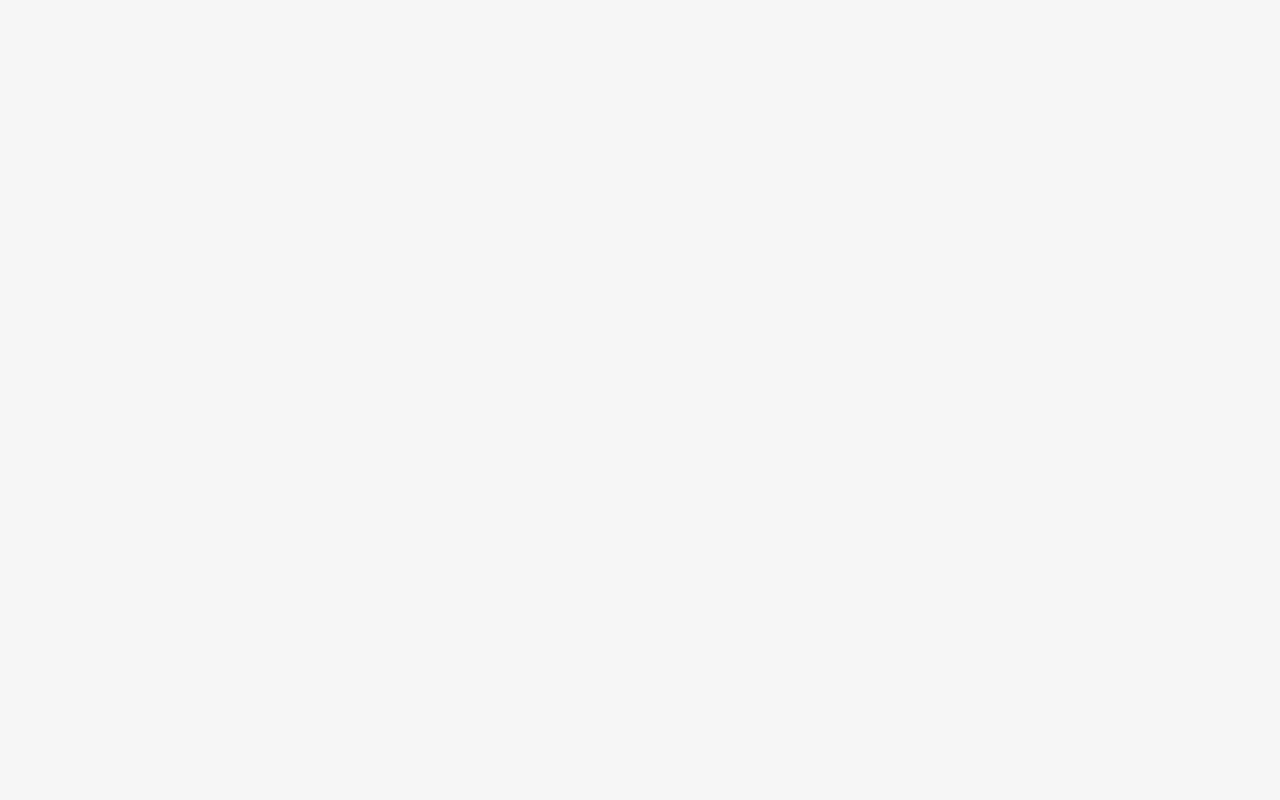
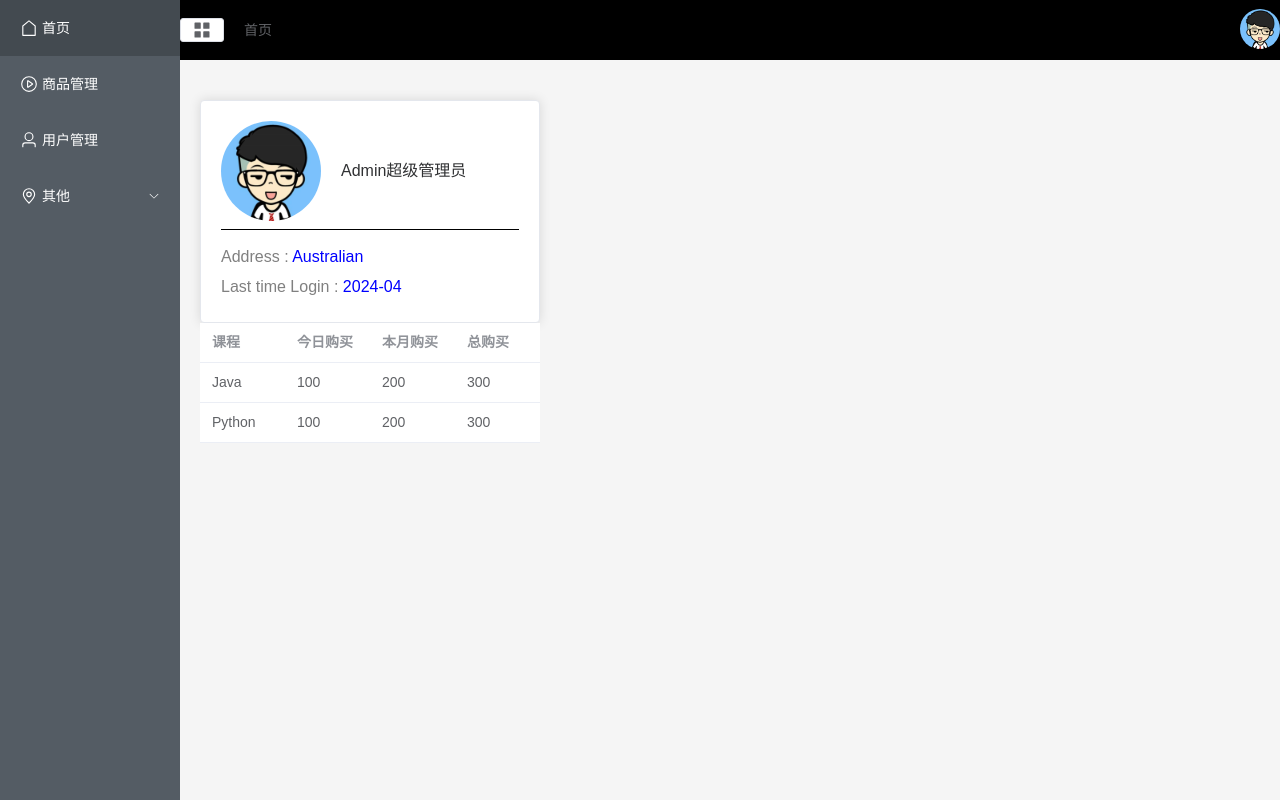
Before and after one commit to lzh12311/FrontEndLearning, a Vue app in the folder vue3通用后台管理/my-app/: page /#/home in a window 1280 px wide. Before the commit this address had no page. Built offline with nearby package versions, Linux system fonts and the light colour scheme.

Commit message:
home table

```diff
--- a/vue3通用后台管理/my-app/package.json
+++ b/vue3通用后台管理/my-app/package.json
@@ -10,8 +10,10 @@
   },
   "dependencies": {
     "@element-plus/icons-vue": "^2.3.1",
+    "axios": "^1.7.2",
     "element-plus": "^2.7.7",
     "less": "^4.2.0",
+    "pinia": "^2.1.7",
     "vue": "^3.4.31",
     "vue-router": "^4.4.0"
   },
--- a/vue3通用后台管理/my-app/src/components/CommonHeader.vue
+++ b/vue3通用后台管理/my-app/src/components/CommonHeader.vue
@@ -1,7 +1,7 @@
 <template>
   <div class="header">
     <div class="l-content">
-      <el-button size="small">
+      <el-button size="small" @click="handleCollapse">
         <component class="icons" :is="menu"></component>
       </el-button>
       <el-breadcrumb separator="/" class="bread">
@@ -27,9 +27,17 @@
 
 <script setup>
 import { ref } from "vue";
+import { useAllDataStore } from "../store";
+
 const menu = ref("menu");
+const store = useAllDataStore();
 const getImageUrl = (user) => {
   return new URL(`../assets/images/${user}.png`, import.meta.url).href;
+};
+
+const handleCollapse = () => {
+  store.state.isCollapse = !store.state.isCollapse;
+  console.log(store.state.isCollapse);
 };
 </script>
 
--- a/vue3通用后台管理/my-app/src/components/CommonSide.vue
+++ b/vue3通用后台管理/my-app/src/components/CommonSide.vue
@@ -1,7 +1,12 @@
 <template>
-  <el-aside width="180px">
-    <el-menu background-color="#545c64" text-color="#fff">
-      <h3>通用后台管理系统</h3>
+  <el-aside :width="width">
+    <el-menu
+      background-color="#545c64"
+      text-color="#fff"
+      :collapse="isCollapse"
+    >
+      <h3 v-show="isCollapse">通用后台管理系统</h3>
+      <h3 v-show="isCollapse">系统</h3>
       <el-menu-item
         v-for="item in noChildren"
         :index="item.path"
@@ -35,7 +40,8 @@
 </template>
 
 <script setup>
-import { ref, computed } from "vue";
+import { ref, computed, onMounted } from "vue";
+import { useAllDataStore } from "../store";
 
 const list = ref([
   {
@@ -81,8 +87,16 @@ const list = ref([
     ],
   },
 ]);
+
+const store = useAllDataStore();
+
+const isCollapse = computed(() => store.state.isCollapse);
 const noChildren = computed(() => list.value.filter((item) => !item.children));
 const hasChildren = computed(() => list.value.filter((item) => item.children));
+const width = computed(() => (store.state.isCollapse ? "64px" : "180px"));
+onMounted(() => {
+  console.log(isCollapse);
+});
 </script>
 
 <style lang="less" scoped>
--- a/vue3通用后台管理/my-app/src/main.js
+++ b/vue3通用后台管理/my-app/src/main.js
@@ -5,9 +5,13 @@ import ElementPlus from "element-plus";
 import "element-plus/dist/index.css";
 import * as ElementPlusIconsVue from "@element-plus/icons-vue";
 import router from "./router";
+import { createPinia } from "pinia";
 
 const app = createApp(App);
+const pinia = createPinia();
+
 app.use(ElementPlus);
+app.use(pinia);
 app.use(router).mount('#app');
 for (const [key, component] of Object.entries(ElementPlusIconsVue)) {
     app.component(key, component);
--- a/vue3通用后台管理/my-app/src/router/index.js
+++ b/vue3通用后台管理/my-app/src/router/index.js
@@ -6,6 +6,14 @@ const routes = [
         path: "/",
         name: "main",
         component: () => import("@/views/main.vue"),
+        redirect: "/home",
+        children: [
+            {
+                path: "home",
+                name: "home",
+                component: () => import("@/views/Home.vue")
+            },
+        ]
     },
 
 ];
--- /dev/null
+++ b/vue3通用后台管理/my-app/src/store/index.js
@@ -0,0 +1,17 @@
+import { defineStore } from "pinia";
+import { ref, watch } from "vue";
+
+function initState() {
+    return {
+        isCollapse: false,
+
+    }
+};
+export const useAllDataStore = defineStore("allData", () => {
+
+    const state = ref(initState());
+
+    return {
+        state
+    }
+})
--- /dev/null
+++ b/vue3通用后台管理/my-app/src/views/Home.vue
@@ -0,0 +1,82 @@
+<template>
+  <el-row class="home" :gutter="20">
+    <el-col :span="8" style="margin-top: 20px">
+      <el-card>
+        <div class="user">
+          <img src="../assets/images/user.png" alt="" />
+          <p>Admin</p>
+          <p>超级管理员</p>
+        </div>
+        <div class="user-info">
+          <p>
+            Address :
+            <span>Australian </span>
+          </p>
+          <p>
+            Last time Login :
+            <span> 2024-04 </span>
+          </p>
+        </div>
+      </el-card>
+
+      <el-table :data="tableData">
+        <el-table-column v-for="(val, key) in tableLabel" :key="key" :label="val" :prop="key">
+
+        </el-table-column>
+      </el-table>
+    </el-col>
+  </el-row>
+</template>
+
+<script setup>
+import * as Vue from "vue";
+const tableData = Vue.ref([
+  {
+    name: "Java",
+    todayBuy: 100,
+    monthBuy: 200,
+    totalBuy: 300,
+  },
+  {
+    name: "Python",
+    todayBuy: 100,
+    monthBuy: 200,
+    totalBuy: 300,
+  },
+]);
+
+const tableLabel = Vue.ref({
+  name: "课程",
+  todayBuy: "今日购买",
+  monthBuy: "本月购买",
+  totalBuy: "总购买",
+});
+</script>
+
+<style lang="less" scoped>
+.user {
+  display: flex;
+  align-items: center;
+  border-bottom: 1px solid black;
+  padding-bottom: 8px;
+
+  img {
+    width: 100px;
+    height: 100px;
+    margin-right: 20px;
+    border-radius: 50%;
+  }
+}
+.user-info {
+  margin-top: 12px;
+  p {
+    color: grey;
+    font-size: 16px;
+    line-height: 30px;
+    span {
+      color: blue;
+      font-size: 16px;
+    }
+  }
+}
+</style>
--- a/vue3通用后台管理/my-app/src/views/main.vue
+++ b/vue3通用后台管理/my-app/src/views/main.vue
@@ -6,7 +6,9 @@
         <el-header class="el-header">
           <common-header />
         </el-header>
-        <el-main class="main-inside">Main</el-main>
+        <el-main class="main-inside">
+          <router-view></router-view>
+        </el-main>
       </el-container>
     </el-container>
   </div>
```
Also changed, not shown: 1 other file (tests, documents, lock files or other folders).
